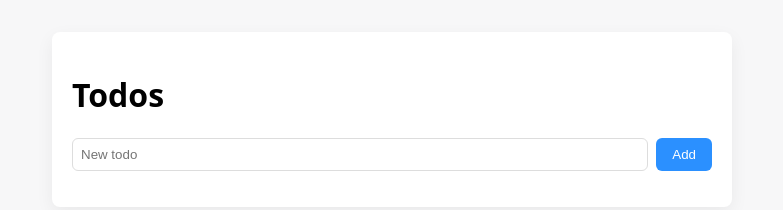
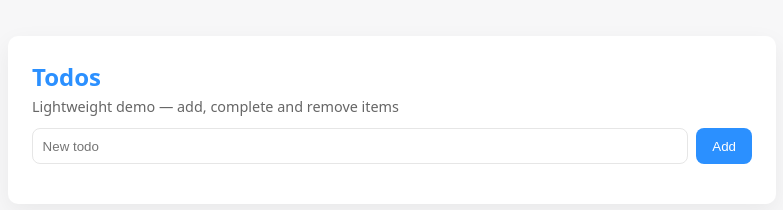
Before and after one commit to Subham-KRLX/Socket2, a website: page public/todo/index.html in a window 1280 px wide. Shown: the whole page, without its empty margins (248-1031 px from the left). Drawn offline with Linux system fonts and the light colour scheme; no server answers.

Commit message:
feat(ui): improve todo UI and styles

```diff
--- a/public/todo/index.html
+++ b/public/todo/index.html
@@ -9,7 +9,10 @@
 </head>
 <body>
   <div class="app">
-    <h1>Todos</h1>
+    <header class="app-header">
+      <h1>Todos</h1>
+      <p class="subtitle">Lightweight demo — add, complete and remove items</p>
+    </header>
     <form id="todoForm">
       <input id="title" placeholder="New todo" autocomplete="off" />
       <button type="submit">Add</button>
--- a/public/todo/styles.css
+++ b/public/todo/styles.css
@@ -1,19 +1,23 @@
 :root{--bg:#f7f7f8;--accent:#2b90ff}
 body{font-family:system-ui,-apple-system,Segoe UI,Roboto,Helvetica,Arial,sans-serif;background:var(--bg);margin:0;padding:1rem}
-.app{max-width:640px;margin:1rem auto;background:#fff;padding:1rem;border-radius:8px;box-shadow:0 6px 18px rgba(0,0,0,.06)}
+.app{max-width:720px;margin:1.25rem auto;background:#fff;padding:1.25rem;border-radius:10px;box-shadow:0 8px 24px rgba(0,0,0,.06)}
+.app-header{margin-bottom:0.75rem}
+.app-header h1{margin:0;font-size:1.5rem;color:var(--accent)}
+.subtitle{margin:0;margin-top:.25rem;color:#666;font-size:.9rem}
+
 form{display:flex;gap:.5rem;margin-bottom:1rem}
-input{flex:1;padding:.5rem;border:1px solid #ddd;border-radius:6px}
-button{background:var(--accent);color:#fff;border:none;padding:.5rem 1rem;border-radius:6px}
+input{flex:1;padding:.6rem;border:1px solid #e6e6e6;border-radius:8px;box-shadow:inset 0 1px 0 rgba(255,255,255,0.6)}
+input:focus{outline:none;border-color:var(--accent);box-shadow:0 0 0 3px rgba(43,144,255,0.08)}
+button{background:var(--accent);color:#fff;border:none;padding:.5rem 1rem;border-radius:8px;cursor:pointer}
+button:hover{filter:brightness(.95)}
+
 ul{list-style:none;padding:0;margin:0}
-li{display:flex;align-items:center;justify-content:space-between;padding:.5rem;border-bottom:1px solid #eee}
+li{display:flex;align-items:center;justify-content:space-between;padding:.6rem;border-bottom:1px solid #f1f1f1}
 .todo-left{display:flex;align-items:center;gap:.75rem}
 .todo-title{font-size:1rem}
-.check{width:18px;height:18px;border-radius:4px;border:1px solid #ccc;display:inline-block}
+.check{width:18px;height:18px;border-radius:4px;border:1px solid #ddd;display:inline-block}
 .check.checked{background:var(--accent)}
 .actions button{background:transparent;border:none;color:#888;cursor:pointer;padding:.25rem}
 
-/* Cosmetic tweak: slightly increase spacing for readability */
-.app{padding:1.25rem}
-/* Minor whitespace/style tweak for box-shadow */
-/* The following line is a placeholder for the intended change */
-/* box-shadow: 0 6px 18px rgba(0, 0, 0, 0.08); */
+/* Slightly larger app padding for readability */
+.app{padding:1.5rem}
```
